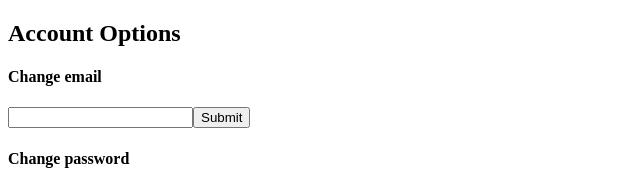
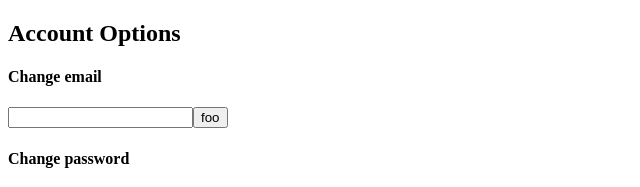
Before and after one commit to timdecillis/repertoire, a React app: page /account in a window 1280 px wide. Shown: the top 187 px of the page, without its empty margins (0-640 px from the left). Built offline with nearby package versions, Linux system fonts and the light colour scheme; the HTML template or start-up script is replaced by a standard one.

Commit message:
wired email handler

```diff
--- a/client/src/components/Account/Account.jsx
+++ b/client/src/components/Account/Account.jsx
@@ -6,19 +6,19 @@ const Account = () => {
 
   const handleEmailSubmit = (e) => {
     e.preventDefault();
-    console.log(e.target.value);
+    console.log(emailInput);
   };
   const handlePasswordSubmit = (e) => {
     e.preventDefault();
-    console.log(e.target.value);
+    console.log(emailInput);
   };
   return (
     <div>
       <h2>Account Options</h2>
       <h4>Change email</h4>
-      <form>
+      <form onSubmit={handleEmailSubmit} >
         <input onChange={(e) => setEmailInput(e.target.value)} />
-        <input type="submit" />
+        <input type="submit" value="foo" />
       </form>
       <div>{emailInput}</div>
       <h4>Change password</h4>
```
